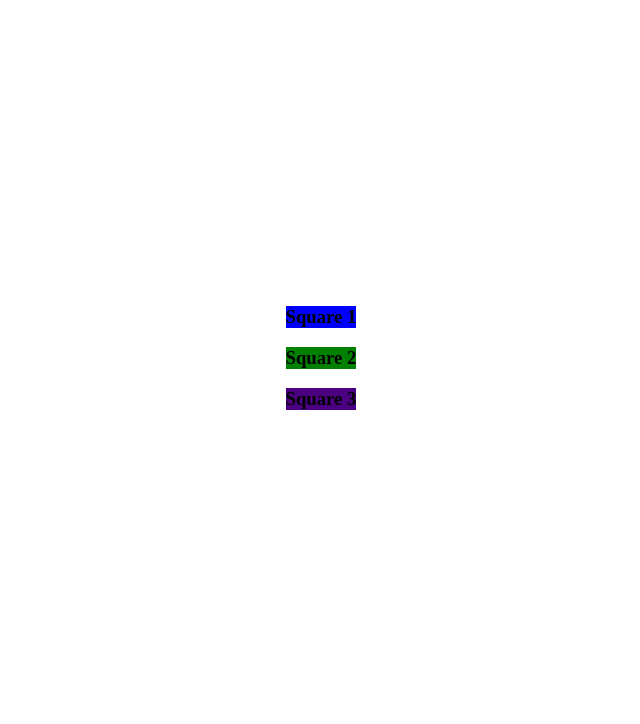
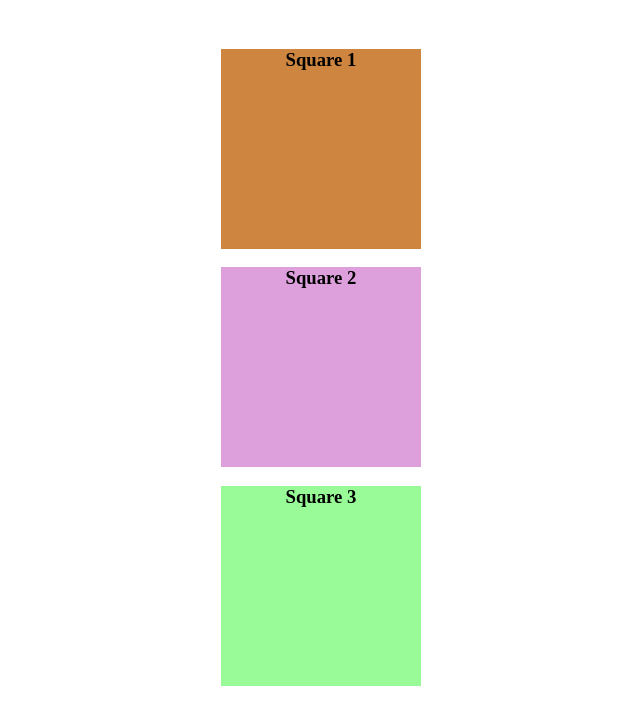
Before and after one commit to coastlines/merge-conflict-practice, a plain HTML site: page index.html in a window 1280 px wide. Shown: the whole page, without its empty margins (319-959 px from the left). Drawn offline with Linux system fonts and the light colour scheme.

Commit message:
merged files

```diff
--- a/index.html
+++ b/index.html
@@ -9,13 +9,13 @@
 </head>
 <body>
   <section>
-    <div class="blue">
+    <div class="blue square-1">
       <h3>Square 1</h3>
     </div>
-    <div class="green">
+    <div class="green square-2">
       <h3>Square 2</h3>
     </div>
-    <div class="purple">
+    <div class="purple square-3">
       <h3>Square 3</h3>
     </div>
   </section>
```
